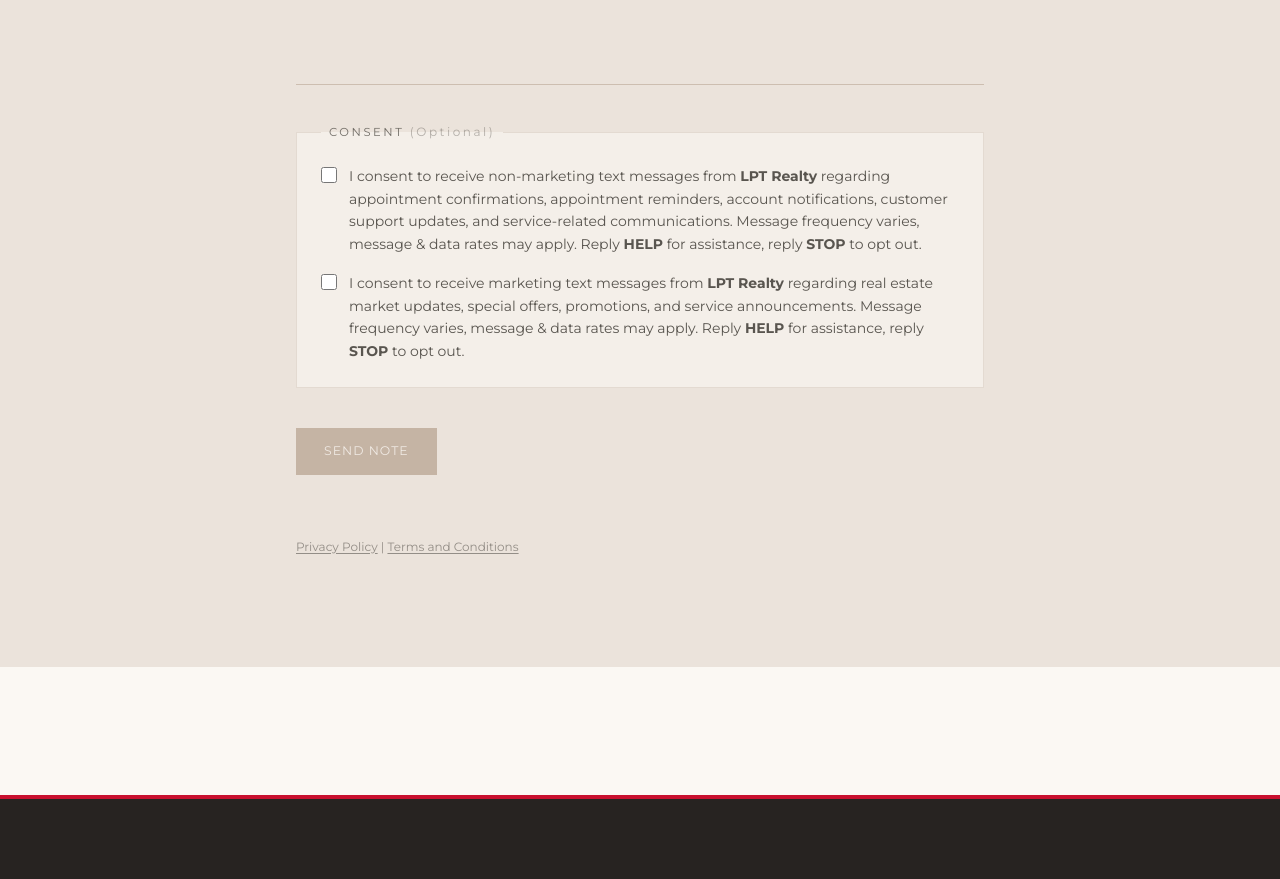
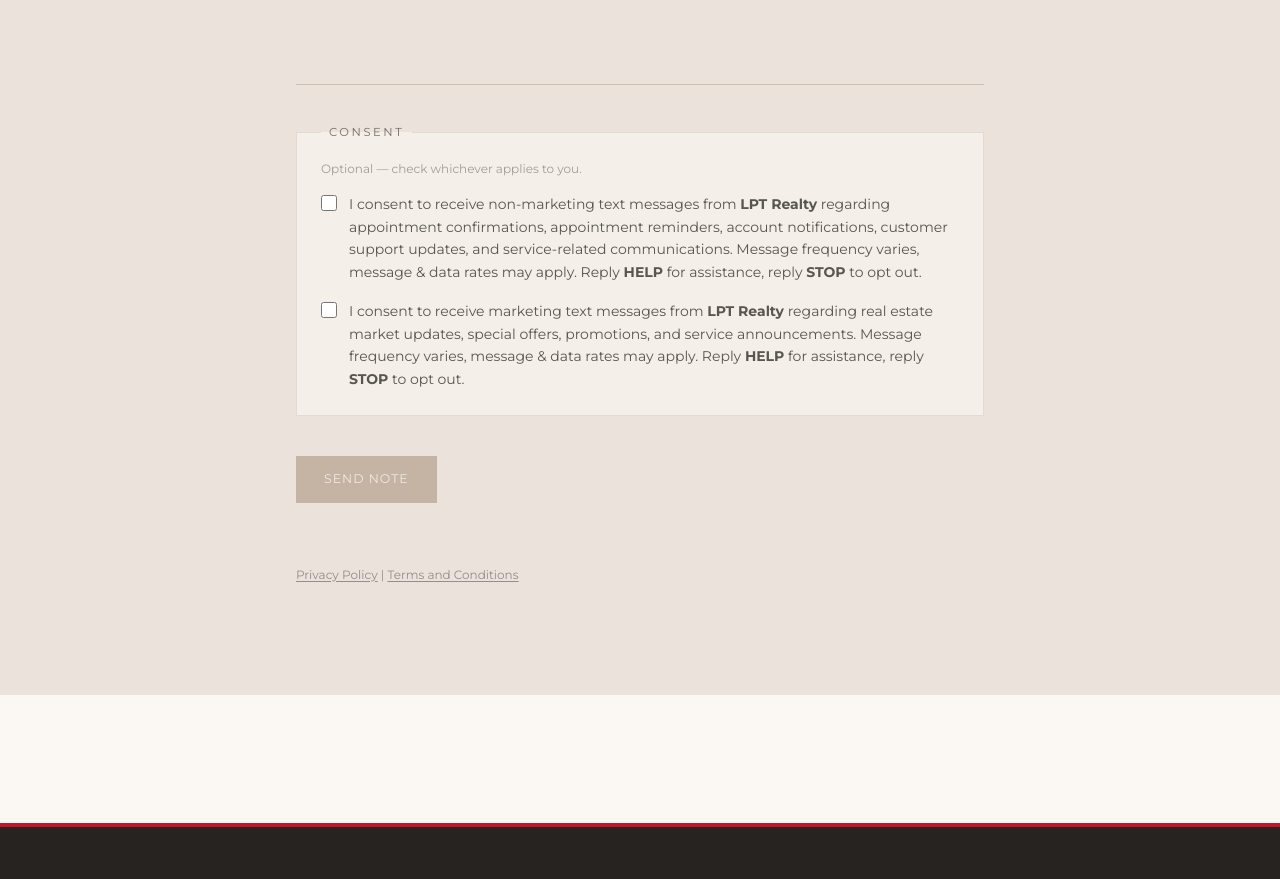
Before and after one commit to heypearladmin/pam-heinold, a Next.js app: page /contact in a window 1280 px wide. Shown: the part 1620-2499 px from the top of the page. Built offline with nearby package versions, Linux system fonts and the light colour scheme.

Commit message:
Clean up Consent legend — remove inline (Optional) span, add subdued note inside fieldset
Co-Authored-By: Claude Sonnet 4.6 <noreply@anthropic.com>

```diff
--- a/components/ContactForm.tsx
+++ b/components/ContactForm.tsx
@@ -210,7 +210,9 @@ export default function ContactForm() {
 
       {/* Consent checkboxes — optional per A2P 10DLC dual-consent pattern. */}
       <fieldset className="mt-2 border border-warmbrown/20 bg-paper/60 p-5 sm:p-6 grid gap-4">
-        <legend className="eyebrow text-warmbrown px-2">Consent <span className="normal-case font-normal text-charcoal/50 text-xs">(Optional)</span></legend>
+        <legend className="eyebrow text-warmbrown px-2">Consent</legend>
+
+        <p className="text-xs text-charcoal/45 -mt-1">Optional — check whichever applies to you.</p>
 
         <div className="flex items-baseline gap-3">
           <input
```
